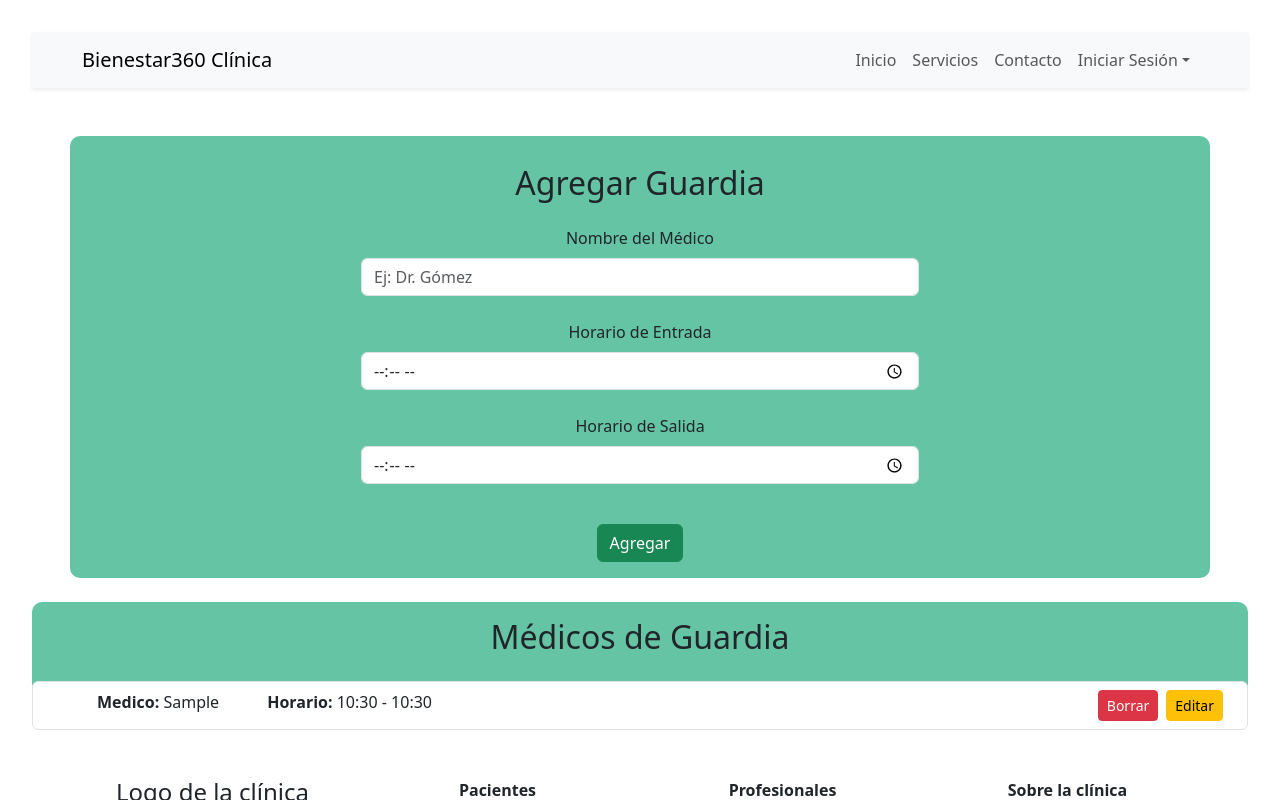
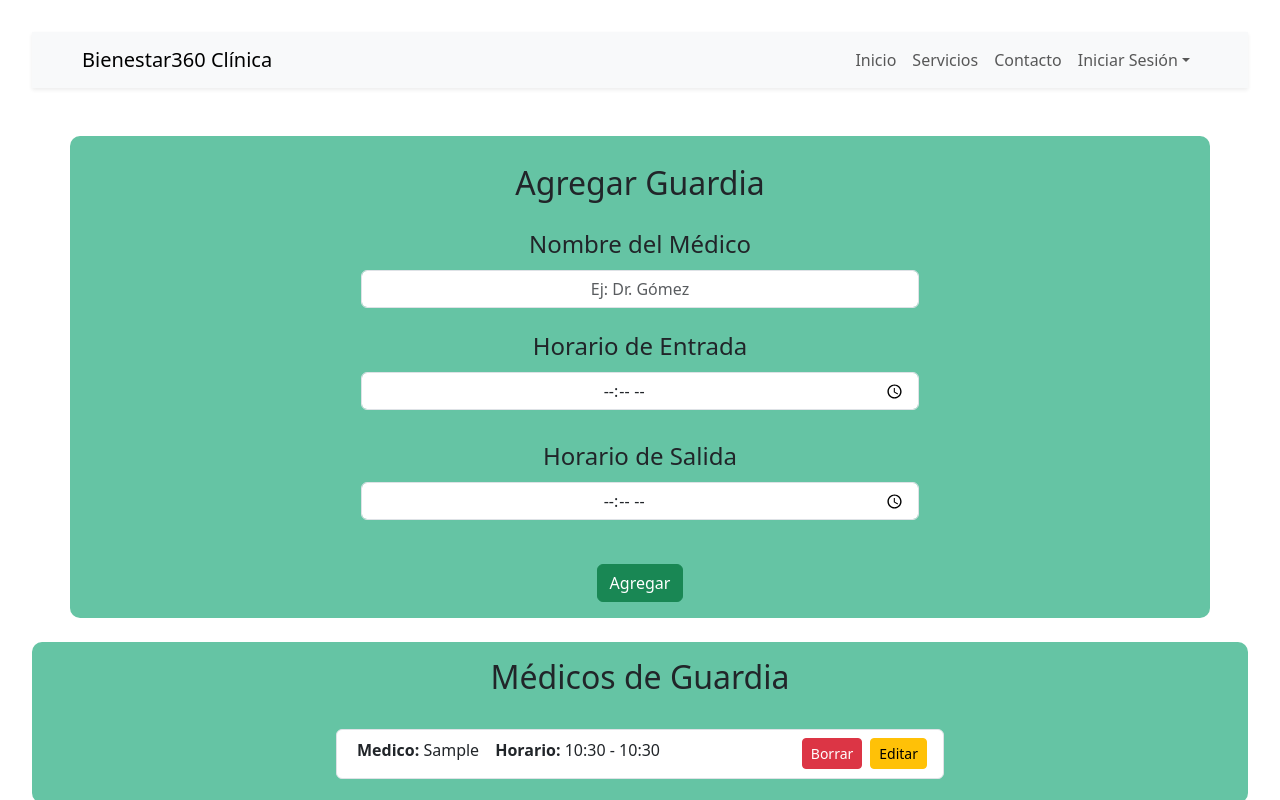
Before and after one commit to tomas0204/Clinica-React, a React (Vite) app: page /guardia-medica in a window 1280 px wide. Both pictures are taken after typing "Sample", "10:30", "10:30" into the empty fields and a click on the button "Agregar". Shown: the top 800 px of the page. Built offline with nearby package versions, Linux system fonts and the light colour scheme.

Commit message:
agrego mas estilos a crud guardia

```diff
--- a/src/components/views/Guardia/FormGuardia.jsx
+++ b/src/components/views/Guardia/FormGuardia.jsx
@@ -37,11 +37,11 @@ const FormGuardia = ({ agregarMedico, editarMedico, medicoEditando }) => {
       <h2 className="my-4">{medicoEditando ? "Editar Guardia" : "Agregar Guardia"}</h2>
 
       <form onSubmit={handleSubmit(onSubmit)}>
-        <div className="mb-4 d-flex flex-column align-items-center ">
-          <label className="form-label">Nombre del Médico</label>
+        <div className="mb-3 d-flex flex-column align-items-center ">
+          <label className="form-label fs-4">Nombre del Médico</label>
           <input
             type="text"
-            className="form-control w-50"
+            className="form-control w-50 text-center"
             placeholder="Ej: Dr. Gómez"
             {...register("nombre", { required: "Este campo no puede quedar vacío.",
               pattern: {
@@ -54,38 +54,37 @@ const FormGuardia = ({ agregarMedico, editarMedico, medicoEditando }) => {
               }
              })}
           />
+          <FormText className="text-danger w-50 d-flex  fs-6 ">
+            <strong>{errors.nombre?.message}</strong>
+          </FormText>
         </div>
 
-        <FormText className="text-danger d-flex justify-content-start">
-          {errors.nombre?.message}
-        </FormText>
+
 
         <div className="mb-4 d-flex flex-column align-items-center">
-          <label className="form-label">Horario de Entrada</label>
+          <label className="form-label fs-4">Horario de Entrada</label>
           <input
             type="time"
-            className="form-control w-50 "
+            className="form-control w-50 text-center "
             placeholder="Ej: 08:00"
             {...register("entrada", { required:"Este campo no puede quedar vacío"})}
           />
+          <FormText className="text-danger w-50 d-flex  fs-6 ">
+            <strong>{errors.entrada?.message} </strong>
+          </FormText>
         </div>
 
-        <FormText className="text-danger d-flex justify-content-start">
-          {errors.entrada?.message}
-        </FormText>
-
         <div className="mb-4 d-flex flex-column align-items-center">
-          <label className="form-label">Horario de Salida</label>
+          <label className="form-label fs-4">Horario de Salida</label>
           <input
             type="time"
-            className="form-control w-50"
+            className="form-control w-50 text-center"
             {...register("salida", { required: "Este campo no puede quedar vacío" })}
           />
+          <FormText className="text-danger w-50 d-flex  fs-6 ">
+            <strong>{errors.salida?.message} </strong>
+          </FormText>
         </div>
-
-        <FormText className="text-danger d-flex justify-content-start">
-          {errors.salida?.message}
-        </FormText>
 
         <button className="btn btn-success my-3" type="submit">
           {medicoEditando ? "Guardar Cambios" : "Agregar"}
--- a/src/components/views/Guardia/ListaDeGuardias.jsx
+++ b/src/components/views/Guardia/ListaDeGuardias.jsx
@@ -2,25 +2,28 @@ import { Button } from "react-bootstrap";
 
 const ListaDeGuardias = ({ medicos, borrarMedico, seleccionarMedicoParaEditar }) => {
   return (
-    <div className="mt-4 pt-3" style={{backgroundColor: "#65c4a4ff", borderRadius: "10px"}}>
-      <h2 className="" >Médicos de Guardia</h2>
+    <div className="mt-4 pt-3 d-flex flex-column align-items-center" style={{backgroundColor: "#65c4a4ff", borderRadius: "10px"}}>
+      <h2 >Médicos de Guardia</h2>
 
       {medicos.length === 0 && <p>No hay médicos disponibles.</p>}
 
-      <ul className="list-group my-4">
+      <ul className="list-group my-4 w-50">
+
         {medicos.map((medico, index) => (
-          <li key={index} className="list-group-item d-flex justify-content-between">
-            <div>
-              <span className="ms-5"><strong>Medico:</strong> {medico.nombre}</span>
-              <span className="ms-5"><strong>Horario:</strong> {medico.entrada} - {medico.salida}</span>
+
+          <li key={index} className="list-group-item d-flex flex-column flex-md-row justify-content-between align-items-md-center ">
+
+            <div className="mb-2 d-flex flex-row-md">
+              <span className="ms-1"><strong>Medico:</strong> {medico.nombre}</span>
+              <span className="ms-3"><strong>Horario:</strong> {medico.entrada} - {medico.salida}</span>
             </div>
 
-            <div>
-              <Button variant="danger" className="btn-sm "  onClick={() => borrarMedico(index)}>
+            <div className="d-flex justify-content-center">
+              <Button variant="danger" className="btn-sm me-2"  onClick={() => borrarMedico(index)}>
               Borrar
             </Button>
 
-            <Button variant="warning" className="btn-sm mx-2" onClick={() => seleccionarMedicoParaEditar(medico, index)}>
+            <Button variant="warning" className="btn-sm" onClick={() => seleccionarMedicoParaEditar(medico, index)}>
               Editar
             </Button>
             </div>
```
